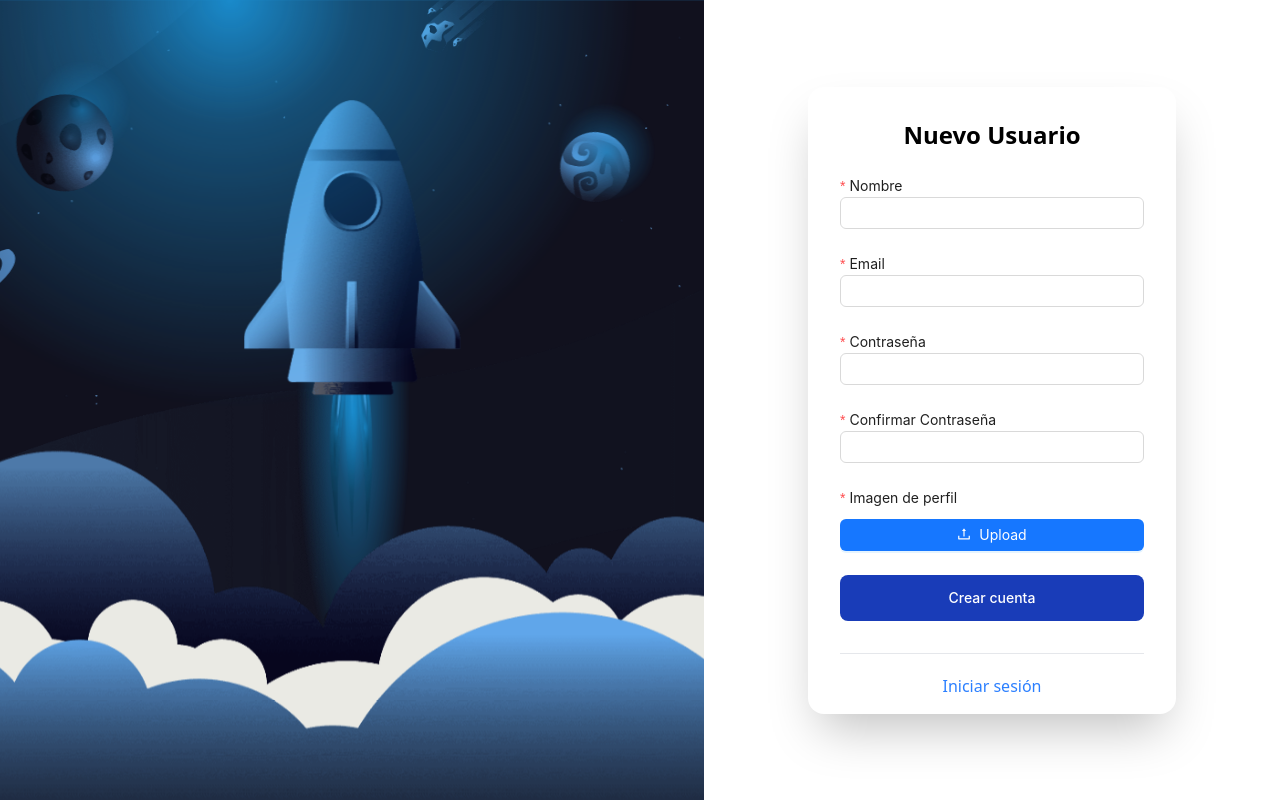
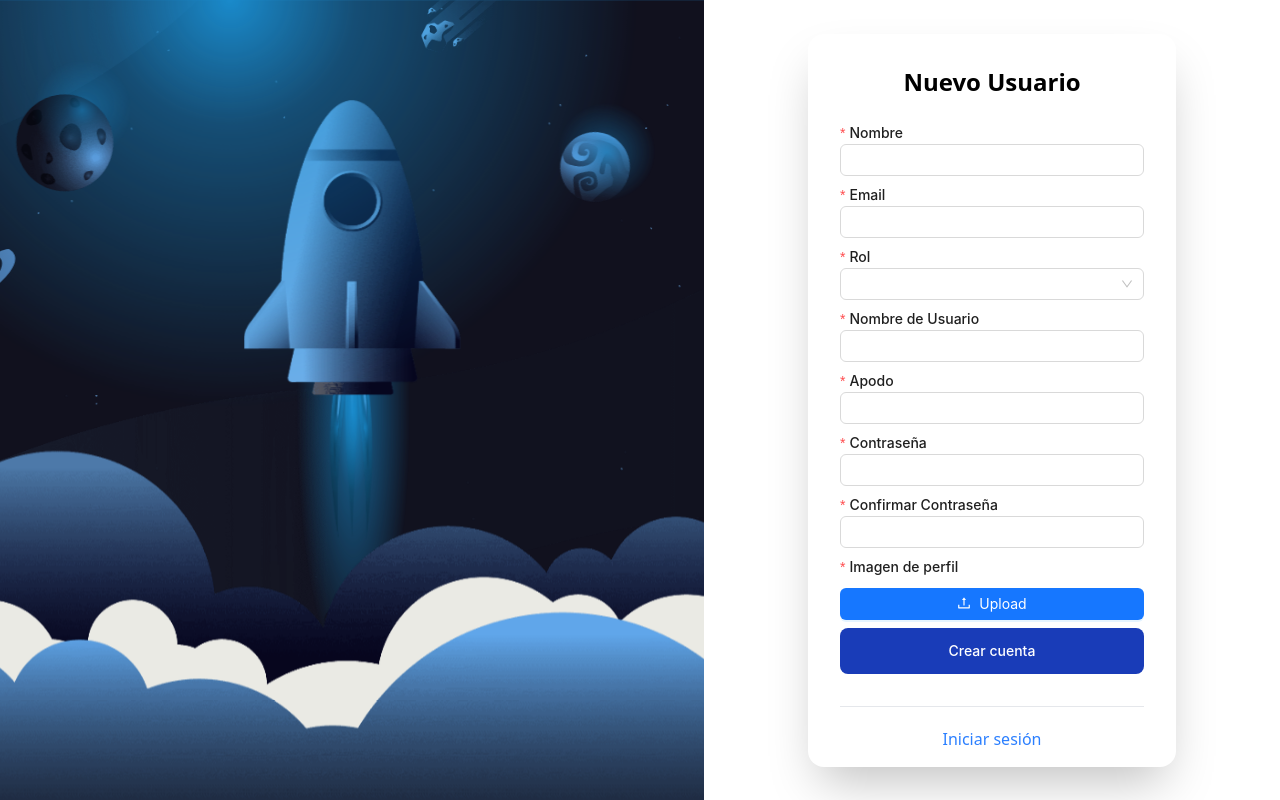
Before and after one commit to CesarMC-Port/hello-world-cup-frontend, a React (Vite) app: page /register in a window 1280 px wide. Built offline with nearby package versions, Linux system fonts and the light colour scheme; no server answers.

Commit message:
correccion de registro con los campos (rol, apodo y nombre de usuario)

```diff
--- a/src/containers/register.jsx
+++ b/src/containers/register.jsx
@@ -1,11 +1,12 @@
 import { useState } from 'react'
 import { Link, useNavigate } from 'react-router'
-import { Input, Form, Upload, Button } from "antd"
+import { Input, Form, Upload, Button, Select } from "antd"
 import { UploadOutlined } from '@ant-design/icons';
 import { register } from '../services/auth-services';
 import toast, { Toaster } from 'react-hot-toast';
 import Lottie from "lottie-react";
 import loginregistergif from '../assets/rocketwebpage.json'
+import { roleoptions } from '../helper.user';
 
 function Login() {
   const navigate = useNavigate();
@@ -21,6 +22,10 @@ function Login() {
     formData.append('email', data.email);
     formData.append('password', data.password);
     formData.append('password_confirmation', data.password_confirmation);
+    formData.append('user_name', data.user_name);
+    formData.append('nick_name', data.nick_name);
+    formData.append('role', data.role);
+
 
     const fileObj = data.profile_image?.file?.originFileObj;
     if (fileObj) {
@@ -76,7 +81,29 @@ function Login() {
                 <Form.Item
                   label="Email"
                   name="email"
-                  rules={[{ required: true, message: 'Por favor agrega tu email' }]}
+                  rules={[{ required: true, message: 'Por favor agrega tu correo' }]}
+                >
+                  <Input />
+                </Form.Item>
+                <Form.Item
+                  label="Rol"
+                  name="role"
+                  rules={[{ required: true, message: 'Por favor agrega tu rol' }]}
+                >
+                  <Select options={roleoptions} />
+                </Form.Item>
+
+                <Form.Item
+                  label="Nombre de Usuario"
+                  name="user_name"
+                  rules={[{ required: true, message: 'Por favor agrega tu Nombre de Usuario' }]}
+                >
+                  <Input />
+                </Form.Item>
+                <Form.Item
+                  label="Apodo"
+                  name="nick_name"
+                  rules={[{ required: true, message: 'Por favor agrega tu Apodo' }]}
                 >
                   <Input />
                 </Form.Item>
@@ -94,6 +121,7 @@ function Login() {
                 >
                   <Input type='password'/>
                 </Form.Item>
+
                 <Form.Item
                   name="profile_image"
                   label="Imagen de perfil"
--- /dev/null
+++ b/src/helper.user.js
@@ -0,0 +1,4 @@
+export const roleoptions = [
+    {value:"student", label:"Estudiante"},
+    {value:"teacher", label:"Profesor"}
+]
--- a/src/index.css
+++ b/src/index.css
@@ -19,6 +19,10 @@
 
 .radius2{
   border-radius: 10px;
+}
+
+.ant-form-item{
+  margin-bottom: 8px !important;
 }
 
 @keyframes fadeOutAfterDelay {
@@ -51,6 +55,7 @@
 }
 
 .ant-form-item-label{
+  font-weight: 500 !important;
   padding-bottom: 0px !important;
 }
 
```
